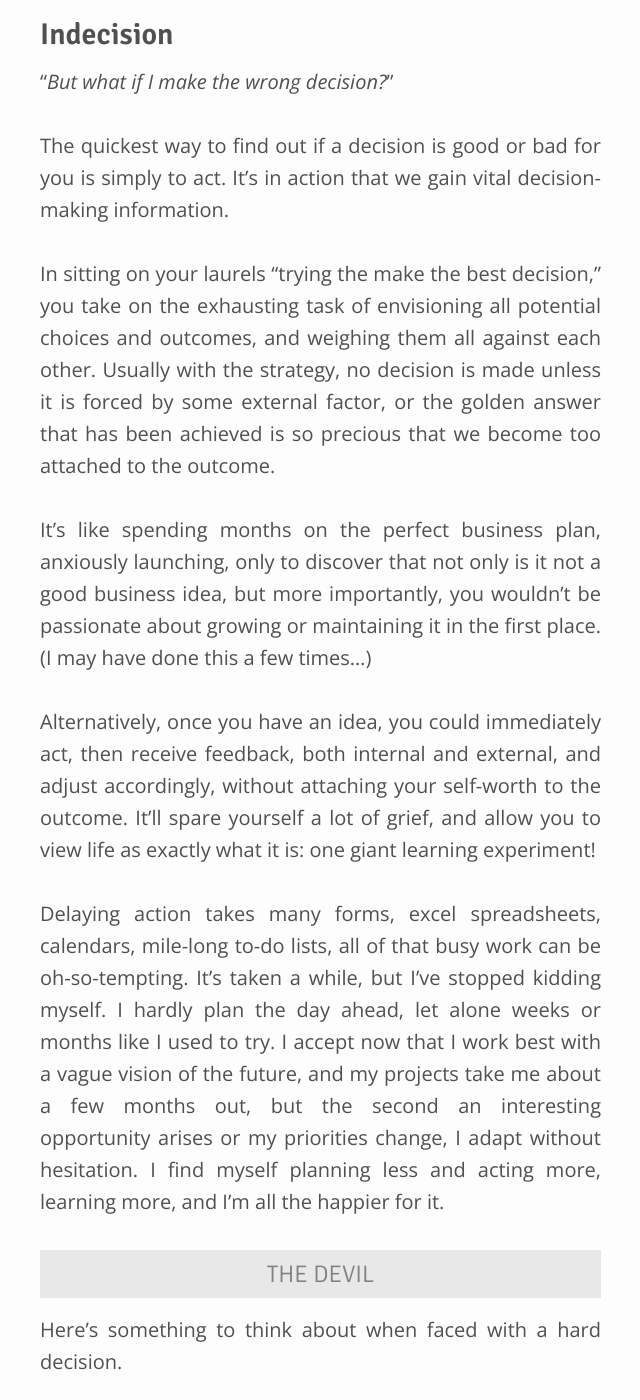
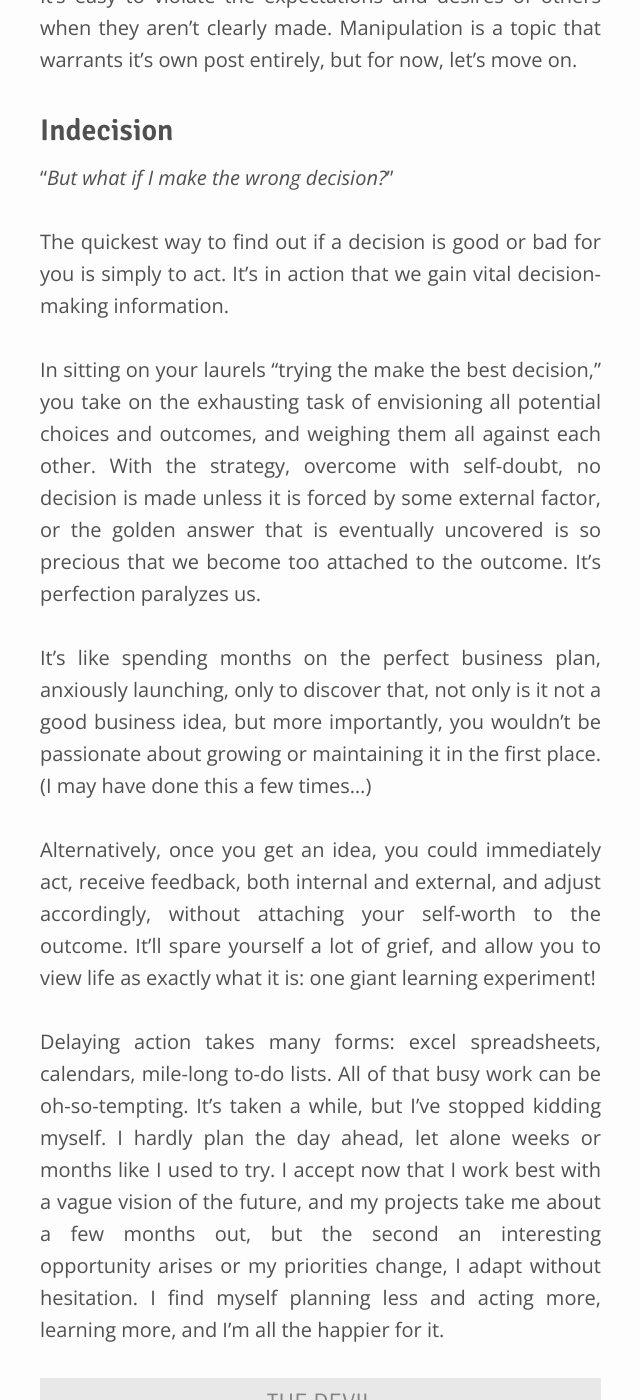
Before and after one commit to amandalynnelliott/amandalynnelliott.github.io-dev, a Jekyll site: the page built from _posts/2017/2017-10-23-make-the-future.md, in a window 1280 px wide and 1400 px high, scrolled down 4509 px. Shown: the whole window, without its empty margins (232-872 px from the left). Built offline with Jekyll 4.4.1, drawn with Linux system fonts in a browser that asks for light colours; nearby versions of some CDN libraries; some of the changed text lies outside the part shown.

Commit message:
Edited post

```diff
--- a/_posts/2017/2017-10-23-make-the-future.md
+++ b/_posts/2017/2017-10-23-make-the-future.md
@@ -16,7 +16,7 @@
 
 We have a tendency to view the future as static, fixed, and mostly removed from our control. There's a tendency to view reality with the cold detachment of a scientific researcher: as if everything can be reduced to the goofy meaningless randomness of colliding atoms that is, again, outside of the control of us mere mortals.
 
-This is such a powerless world-view to have; as if we are wandering through a thick fog, and anything we stumble upon, be it a million dollars, or a deadly fall off a cliff, would be a total accident.
+This is such a powerless world-view to have. It makes us wrought with worry and anxiety; as if we are wandering through a thick fog, and anything we stumble upon, be it a million dollars, or a deadly fall off a cliff, would be a total accident.
 
 Luckily, this powerless worldview is entirely optional.<!--more-->
 
@@ -64,13 +66,13 @@
 
 The quickest way to find out if a decision is good or bad for you is simply to act. It's in action that we gain vital decision-making information.
 
-In sitting on your laurels "trying the make the best decision," you take on the exhausting task of envisioning all potential choices and outcomes, and weighing them all against each other. Usually with the strategy, no decision is made unless it is forced by some external factor, or the golden answer that has been achieved is so precious that we become too attached to the outcome.
+In sitting on your laurels "trying the make the best decision," you take on the exhausting task of envisioning all potential choices and outcomes, and weighing them all against each other. With the strategy, overcome with self-doubt, no decision is made unless it is forced by some external factor, or the golden answer that is eventually uncovered is so precious that we become too attached to the outcome. It's perfection paralyzes us.
 
-It's like spending months on the perfect business plan, anxiously launching, only to discover that not only is it not a good business idea, but more importantly, you wouldn't be passionate about growing or maintaining it in the first place. (I may have done this a few times…)
+It's like spending months on the perfect business plan, anxiously launching, only to discover that, not only is it not a good business idea, but more importantly, you wouldn't be passionate about growing or maintaining it in the first place. (I may have done this a few times…)
 
-Alternatively, once you have an idea, you could immediately act, then receive feedback, both internal and external, and adjust accordingly, without attaching your self-worth to the outcome. It'll spare yourself a lot of grief, and allow you to view life as exactly what it is: one giant learning experiment!
+Alternatively, once you get an idea, you could immediately act, receive feedback, both internal and external, and adjust accordingly, without attaching your self-worth to the outcome. It'll spare yourself a lot of grief, and allow you to view life as exactly what it is: one giant learning experiment!
 
-Delaying action takes many forms, excel spreadsheets, calendars, mile-long to-do lists, all of that busy work can be oh-so-tempting. It's taken a while, but I've stopped kidding myself. I hardly plan the day ahead, let alone weeks or months like I used to try. I accept now that I work best with a vague vision of the future, and my projects take me about a few months out, but the second an interesting opportunity arises or my priorities change, I adapt without hesitation. I find myself planning less and acting more, learning more, and I'm all the happier for it.
+Delaying action takes many forms: excel spreadsheets, calendars, mile-long to-do lists. All of that busy work can be oh-so-tempting. It's taken a while, but I've stopped kidding myself. I hardly plan the day ahead, let alone weeks or months like I used to try. I accept now that I work best with a vague vision of the future, and my projects take me about a few months out, but the second an interesting opportunity arises or my priorities change, I adapt without hesitation. I find myself planning less and acting more, learning more, and I'm all the happier for it.
 
 
 #### The Devil
@@ -85,6 +87,8 @@
 > Look closely at the card, and you'll see that the chains on the man and woman are loose and could easily be removed. The Devil cannot take control without ongoing permission.
 
 The Devil, far from evil incarnate, is actually the caretaker of those who refuse to take care of themselves. Actually, can you think of anything more evil than the act of freely giving up your free will?
+
+Worrying about the future invites the very fear that the Devil's bondage feeds on. With enough practice, it becomes silly to worry about something you feel in control of.
 
 When faced with a decision, seriously ask yourself, what do you want? Which path challenges you towards exalted happiness, and which sounds like the comforting clanking of the limited mobility of chains?
 
@@ -107,7 +111,9 @@
 
 Make your future. Make it as colorful as you want. Venture into the smoky unknown confident of what you'll find on the other side.
 
-For more on this interesting archetype I recommend the work of Napoleon Hill who authored of the famous *Think and Grow Rich.* Specifically, his controversial book, *[Outwitting the Devil](https://www.amazon.com/Napoleon-Hills-Outwitting-Devil-Freedom/dp/1469259036)*. In it he documents a conversation he had with "the Devil," the personification of fear, and gets him to confess all the tricks he uses to manipulate people into giving up their free will to him. Written in 1938, Hill's wife prevented publication for fear of public outcry. Enough immediate family members passed away, and it wasn't published until a few years ago, though it's relevance to today is alarming and it hits close to home in many areas.
+<p class="sidenote">For more on this interesting archetype, I recommend the work of Napoleon Hill who authored the famous <b>Think and Grow Rich</b>. Specifically, his controversial book, <b><a href="https://www.amazon.com/Napoleon-Hills-Outwitting-Devil-Freedom/dp/1469259036">Outwitting the Devil</a></b>.
+<br/><br/>In it he documents a conversation he had with the personification of fear, so called "the Devil," and gets him to confess all the tricks he uses to manipulate people into giving up their free will to him.
+<br/><br/>Written in 1938, Hill's wife prevented the book's publication for fear of public outcry. Enough immediate family members passed away, and it wasn't published until a few years ago, though it's relevance to today is alarming and it hits close to home in many areas.</p>
 
 <p style="text-align:center">***</p>
 
```
Also changed, not shown: other parts of _posts/2017/2017-10-23-make-the-future.md (+5 -3 lines).
